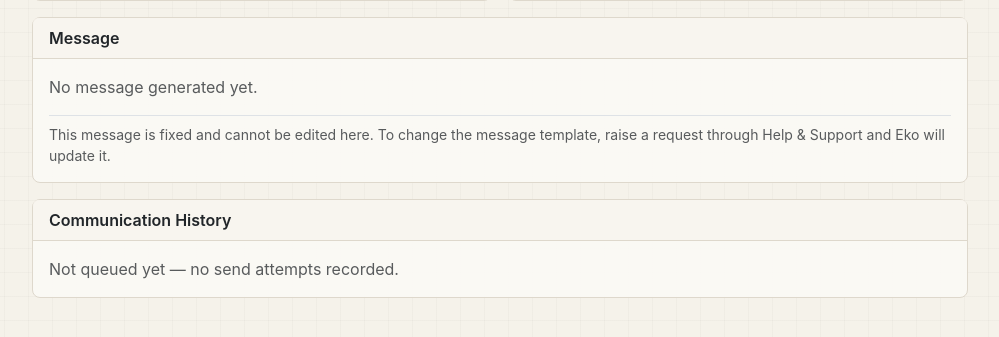
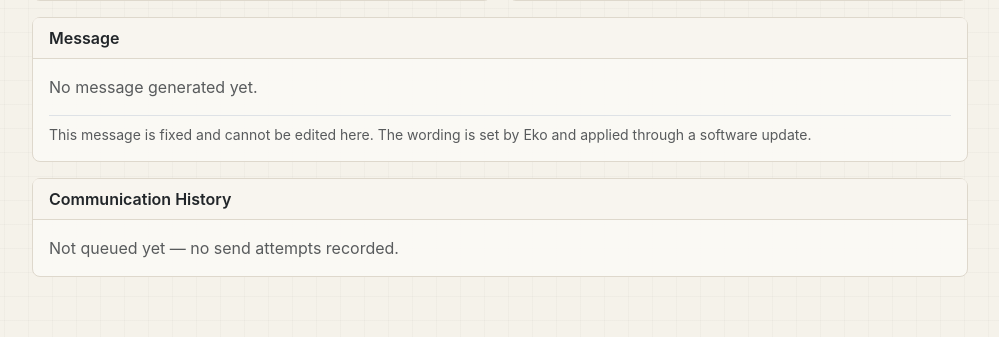
Before and after one commit to ekoindia/csp-customer-communication-platform-, a Flask app: template csp_dashboard/dashboard/templates/case_detail.html in a window 1280 px wide. Shown: the part 424-761 px from the top of the page, without its empty margins (140-1139 px from the left). Run offline with Flask 3, Linux system fonts and the light colour scheme; the template is opened without the code that fills it, so the values that code supplies are empty; some libraries are stand-ins or nearby versions.

Commit message:
Simplify to two CSP files (install + update); remove Help & Support text
- UPDATE.bat is now pure GitHub-pull (Eko git push -> CSP double-clicks); the
  CSP only ever uses CSP_Setup.bat (install) and UPDATE.bat (update).
- Remove BUILD_UPDATE.bat + CSP_Setup_DEMO.bat (extra files).
- Drop the Help & Support wording from the locked-message note (no such
  feature); admin can already Revoke/Reactivate any CSP API key on the
  API Keys page.

Co-Authored-By: Claude Opus 4.8 (1M context) <noreply@anthropic.com>

```diff
--- a/csp_dashboard/dashboard/templates/case_detail.html
+++ b/csp_dashboard/dashboard/templates/case_detail.html
@@ -134,8 +134,8 @@
             <p class="text-muted mb-0">No message generated yet.</p>
           {% endif %}
           <div class="text-muted small mt-3 border-top pt-2">
-            This message is fixed and cannot be edited here. To change the message
-            template, raise a request through Help &amp; Support and Eko will update it.
+            This message is fixed and cannot be edited here. The wording is set by
+            Eko and applied through a software update.
           </div>
         </div>
       </div>
```
Also changed, not shown: 2 other files.
